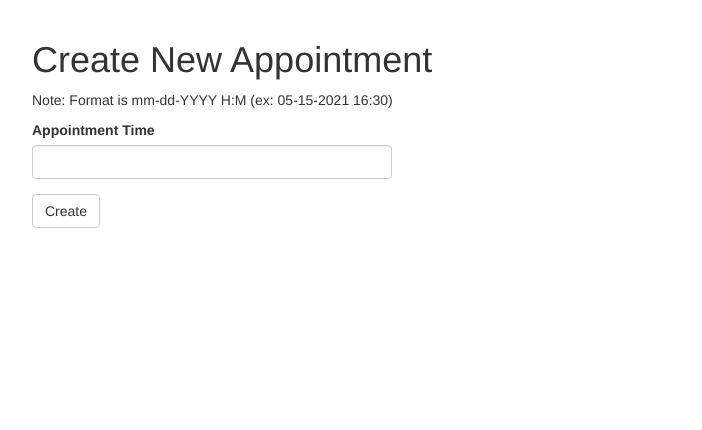
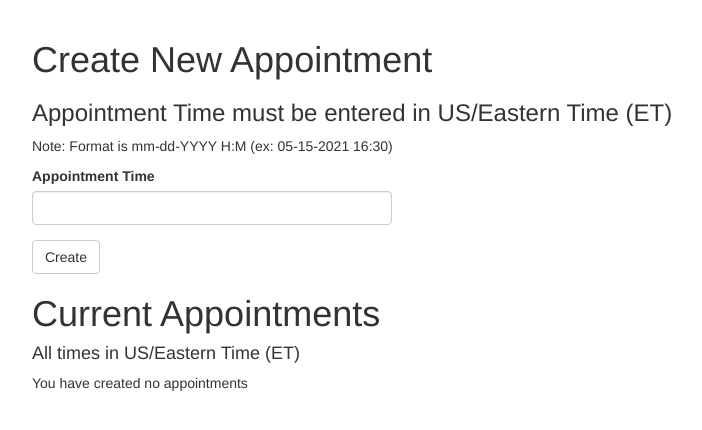
Before and after one commit to HahnNYU/CS6083-Project, a Flask app: template app/templates/create_appointment.html in a window 1280 px wide. Shown: the part 52-482 px from the top of the page, without its empty margins (38-740 px from the left). Run offline with Flask 2, Linux system fonts and the light colour scheme; the template is opened without the code that fills it: values that come from a table or form of the project are taken from there, others are empty; the visitor is signed in with stand-in values (Sample User, id 1); data comes from the database, SQL or seed files in the repository; some libraries are stand-ins or nearby versions.

Commit message:
timezone converted

```diff
--- a/app/models.py
+++ b/app/models.py
@@ -2,6 +2,8 @@ from datetime import datetime
 from flask_login import UserMixin
 from werkzeug.security import generate_password_hash, check_password_hash
 from app import db, login
+import pytz
+from datetime import datetime
 
 
 class UserLogin(UserMixin, db.Model):
@@ -114,6 +116,13 @@ class Appointment(db.Model):
     def __repr__(self):
         return f'<Appointment {self.provider_id}: {self.appointment_time}>'
 
+    def __str__(self):
+        eastern = pytz.timezone('US/Eastern')
+        utc = pytz.utc
+        a_time = utc.localize(self.appointment_time)
+        a_time = a_time.astimezone(eastern)
+        return a_time.strftime('%A, %B %d, %Y %I:%M %p')
+
 
 class TimeBlockOptions(db.Model):
     __tablename__ = 'timeblockoptions'
@@ -125,7 +134,7 @@ class TimeBlockOptions(db.Model):
     def __repr__(self):
         return f'<TimeBlockOptions {self.day_of_week}: {self.time_block_start} to {self.time_block_end}>'
 
-    def __str__(self):
+    def get_dow(self):
         dow_mapping = {
                 0: 'Monday',
                 1: 'Tuesday',
@@ -136,22 +145,26 @@ class TimeBlockOptions(db.Model):
                 6: 'Sunday'
             }
         dow = dow_mapping.get(self.day_of_week)
-        start = self.time_block_start.hour
-        end = self.time_block_end.hour
-        if start >= 12:
-            p_start = 'PM'
-            if start > 12:
-                start = start - 12
-        else:
-            p_start = 'AM'
-        if end >= 12:
-            p_end = 'PM'
-            if end > 12:
-                end = end - 12
-        else:
-            p_end = 'AM'
+        return dow
 
-        return f'{dow}, {start}:00{p_start} to {end}:00{p_end}'
+    def __str__(self):
+        eastern = pytz.timezone('US/Eastern')
+        utc = pytz.utc
+        # initialize start with utcnow and update hour and minute
+        utc_start = datetime.utcnow()
+        utc_start = utc_start.replace(hour=self.time_block_start.hour)
+        utc_start = utc_start.replace(minute=self.time_block_start.minute)
+        utc_start = utc.localize(utc_start)
+        # initialize end with utcnow and update hour and minute
+        utc_end = datetime.utcnow()
+        utc_end = utc_end.replace(hour=self.time_block_end.hour)
+        utc_end = utc_end.replace(minute=self.time_block_end.minute)
+        utc_end = utc.localize(utc_end)
+        # convert start and end to eastern timezone
+        start = utc_start.astimezone(eastern)
+        end = utc_end.astimezone(eastern)
+
+        return f'{self.get_dow()}, {start.strftime("%I:%M %p")} to {end.strftime("%I:%M %p")}'
 
 
 class AppointmentMatch(db.Model):
--- a/app/templates/base.html
+++ b/app/templates/base.html
@@ -27,7 +27,7 @@
                     <li><a href="{{ url_for('main.time_preference') }}">Time Preference</a></li>
                     {% endif %}
                     {% if current_user.user_type=='Provider' %}
-                    <li><a href="{{ url_for('main.create_appointment') }}">Create Appointment</a></li>
+                    <li><a href="{{ url_for('main.create_appointment') }}">Appointments</a></li>
                     {% endif %}
                     {% if current_user.user_type=='Admin' %}
                     {% endif %}
--- a/app/templates/create_appointment.html
+++ b/app/templates/create_appointment.html
@@ -3,6 +3,7 @@
 
 {% block app_content %}
     <h1>Create New Appointment</h1>
+    <h3>Appointment Time must be entered in US/Eastern Time (ET)</h3>
     <p class="form-text">
     Note: Format is mm-dd-YYYY H:M (ex: 05-15-2021 16:30)
     </p>
@@ -11,4 +12,16 @@
             {{ wtf.quick_form(form) }}
         </div>
     </div>
+    <h1>Current Appointments</h1>
+    <h4>All times in US/Eastern Time (ET)</h4>
+    {% if appointments %}
+    <ul>
+    {% for a in appointments %}
+        <li>{{ a }}</li>
+    {% endfor %}
+    </ul>
+    {% else %}
+    <p>You have created no appointments</p>
+    {% endif %}
+
 {% endblock %}
```
Also changed, not shown: app/main/routes.py (+11 -3 lines), app/templates/time_preference.html (+6 -3 lines).
